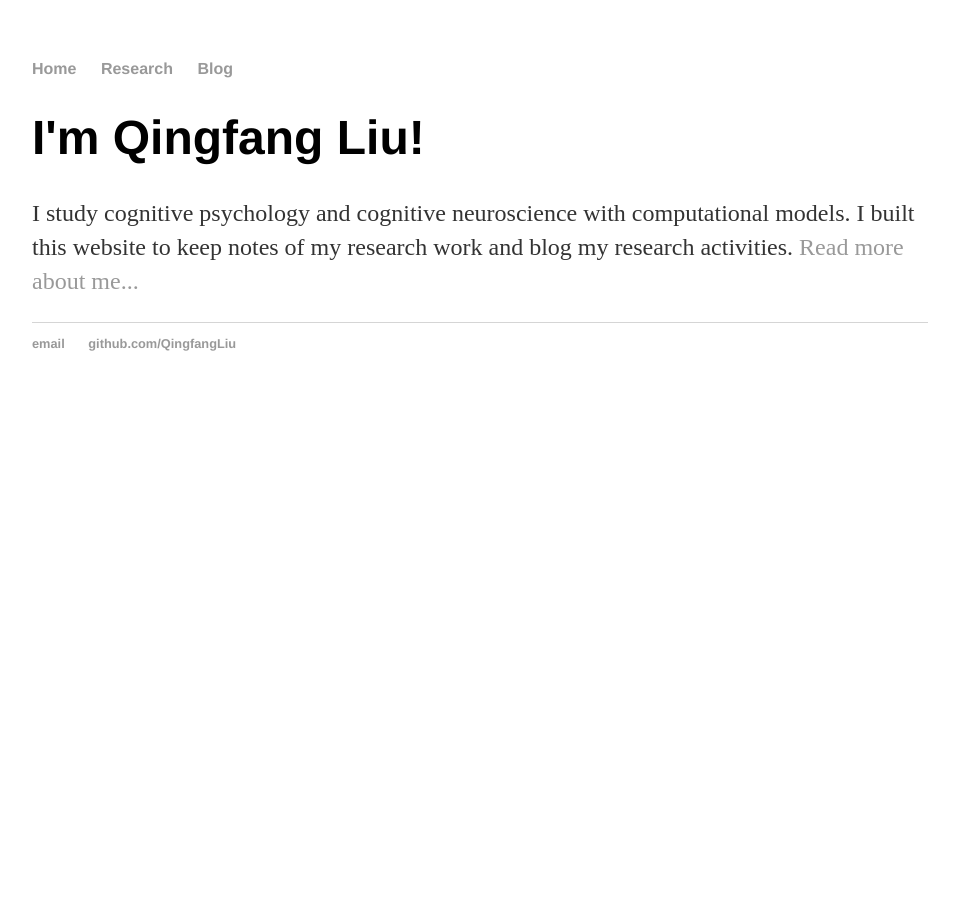
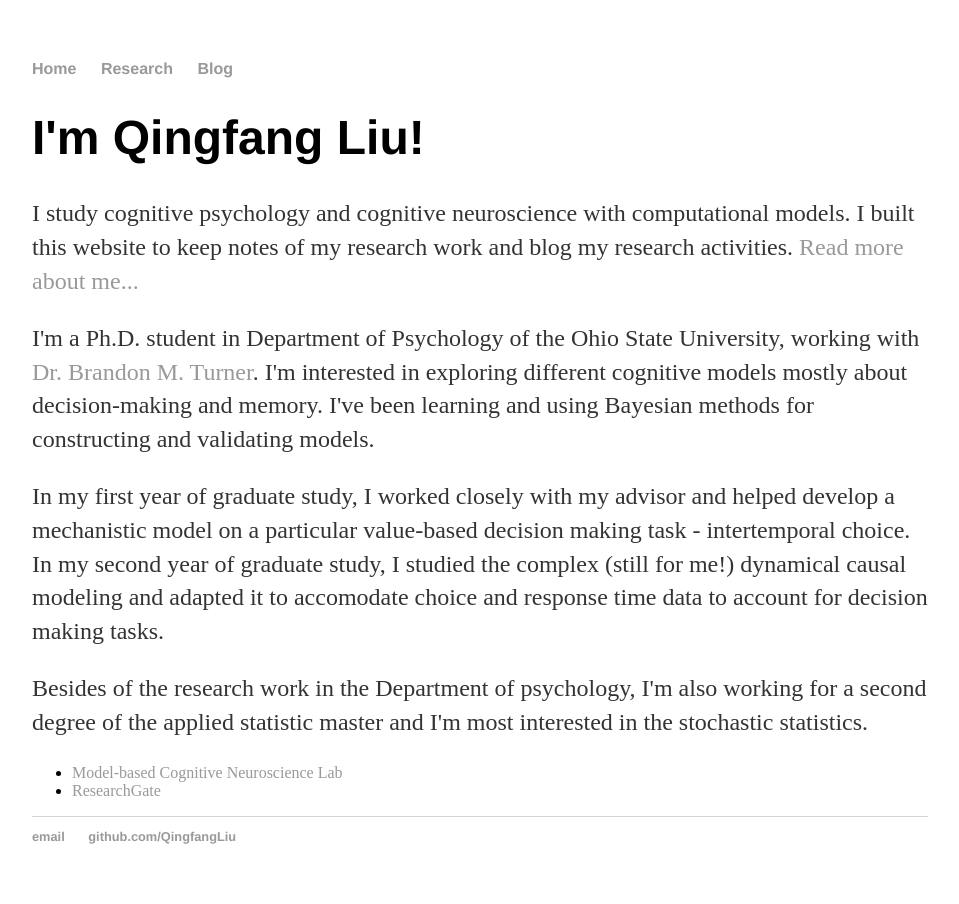
Before and after one commit to QingfangLiu/qingfangliu.github.io, a Jekyll site: the page built from index.html, in a window 1280 px wide. Shown: the whole page, without its empty margins (160-1119 px from the left). Built offline with Jekyll 4.4.1, drawn with Linux system fonts in a browser that asks for light colours.

Commit message:
Update index.html

```diff
--- a/index.html
+++ b/index.html
@@ -6,4 +6,19 @@ title: Qingfang Liu
 	<h1>I'm Qingfang Liu!</h1>
 	<p>I study cognitive psychology and cognitive neuroscience with computational models. I built this website to keep notes of my research work and blog my research activities. <a href="/about">Read more about me...</a>
 	</p>
+
+	<p>I'm a Ph.D. student in Department of Psychology of the Ohio State University, working with <a href="https://psychology.osu.edu/people/turner.826">Dr. Brandon M. Turner</a>. I'm interested in exploring different cognitive models mostly about decision-making and memory. I've been learning and using Bayesian methods for constructing and validating models.
+	</p>
+
+	<p>In my first year of graduate study, I worked closely with my advisor and helped develop a  mechanistic model on a particular value-based decision making task - intertemporal choice. In my second year of graduate study, I studied the complex (still for me!) dynamical causal modeling and adapted it to accomodate choice and response time data to account for decision making tasks.
+	</p>
+
+	<p>Besides of the research work in the Department of psychology, I'm also working for a second degree of the applied statistic master and I'm most interested in the stochastic statistics.
+	</p>
+
+	<ul class="contacts">
+	<li><a href="https://turner-mbcn.com/">Model-based Cognitive Neuroscience Lab</a></li>
+	<li><a href="https://www.researchgate.net/profile/Qingfang_Liu3">ResearchGate</a></li>
+	</ul>
+
 </div><!-- /.blurb -->
```
